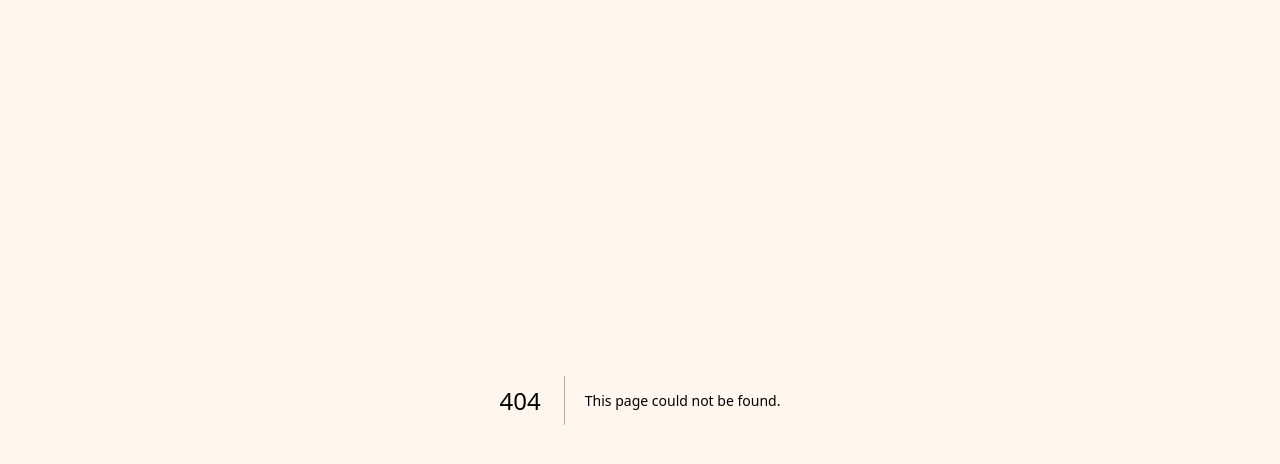
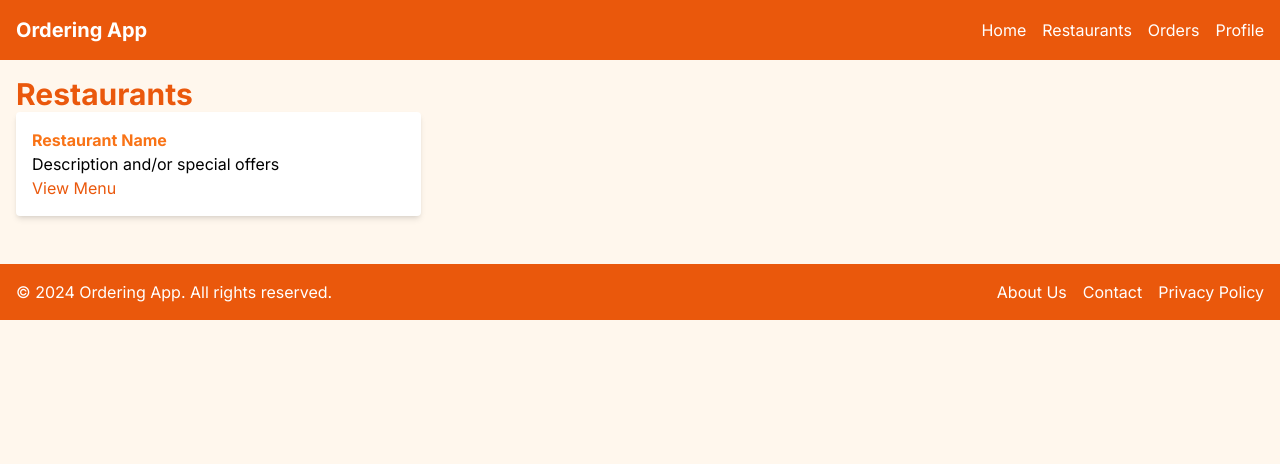
Before and after one commit to frontenddevtrainer/food-ordering-19-feb, a Next.js app: page /restaurants in a window 1280 px wide. Before the commit this address had no page. Shown: the top 464 px of the page. Built offline with nearby package versions, Linux system fonts and the light colour scheme; no server answers.

Commit message:
Added mongoose.

```diff
--- /dev/null
+++ b/app/components/footer/footer.tsx
@@ -0,0 +1,30 @@
+const Footer = () => {
+  return (
+    <footer className="bg-orange-600 text-white mt-8">
+      <div className="container mx-auto flex justify-between items-center p-4">
+        <p>&copy; 2024 Ordering App. All rights reserved.</p>
+        <nav>
+          <ul className="flex space-x-4">
+            <li>
+              <a href="/about" className="hover:text-orange-200">
+                About Us
+              </a>
+            </li>
+            <li>
+              <a href="/contact" className="hover:text-orange-200">
+                Contact
+              </a>
+            </li>
+            <li>
+              <a href="/privacy" className="hover:text-orange-200">
+                Privacy Policy
+              </a>
+            </li>
+          </ul>
+        </nav>
+      </div>
+    </footer>
+  );
+};
+
+export default Footer
--- /dev/null
+++ b/app/components/header/header.tsx
@@ -0,0 +1,35 @@
+const Header = () => {
+  return (
+    <header className="bg-orange-600 text-white">
+      <div className="container mx-auto flex justify-between items-center p-4">
+        <h1 className="text-xl font-bold">Ordering App</h1>
+        <nav>
+          <ul className="flex space-x-4">
+            <li>
+              <a href="/" className="hover:text-orange-200">
+                Home
+              </a>
+            </li>
+            <li>
+              <a href="/restaurants" className="hover:text-orange-200">
+                Restaurants
+              </a>
+            </li>
+            <li>
+              <a href="/orders" className="hover:text-orange-200">
+                Orders
+              </a>
+            </li>
+            <li>
+              <a href="/profile" className="hover:text-orange-200">
+                Profile
+              </a>
+            </li>
+          </ul>
+        </nav>
+      </div>
+    </header>
+  );
+};
+
+export default Header;
--- /dev/null
+++ b/app/db/db.ts
@@ -0,0 +1,35 @@
+import mongoose from "mongoose";
+
+const MONGODB_URI = process.env.MONGODB_URI as string;
+
+interface IMongooseCache {
+  conn: typeof mongoose | null;
+  promise: Promise<typeof mongoose> | null;
+}
+
+declare global {
+  var mongoose: IMongooseCache;
+}
+
+let cached: any = global.mongoose;
+
+if (!cached) {
+  cached = global.mongoose = { conn: null, promise: null };
+}
+
+async function connect(): Promise<typeof mongoose> {
+  if (cached.conn) {
+    return cached.conn;
+  }
+
+  if (!cached.promise) {
+    cached.promise = mongoose.connect(MONGODB_URI, {}).then(() => {
+      return mongoose;
+    });
+  }
+
+  cached.conn = await cached.promise;
+  return cached.conn;
+}
+
+export default connect;
--- a/app/layout.tsx
+++ b/app/layout.tsx
@@ -1,6 +1,8 @@
 import type { Metadata } from "next";
 import { Inter } from "next/font/google";
 import "./globals.css";
+import Header from "./components/header/header";
+import Footer from "./components/footer/footer";
 
 const inter = Inter({ subsets: ["latin"] });
 
@@ -16,7 +18,11 @@ export default function RootLayout({
 }>) {
   return (
     <html lang="en">
-      <body className={`${inter.className} bg-orange-50`}>{children}</body>
+      <body className={`${inter.className} bg-orange-50`}>
+        <Header/>
+        {children}
+        <Footer/>
+      </body>
     </html>
   );
 }
--- /dev/null
+++ b/app/restaurants/page.tsx
@@ -0,0 +1,27 @@
+import connect from "../db/db";
+
+// RSC - React server component;
+const RestaurantsPage = async () => {
+  await connect();
+
+  return (
+    <div className="container mx-auto p-4">
+      <h2 className="text-3xl font-bold text-orange-600">Restaurants</h2>
+
+      <div className="grid grid-cols-3 gap-4">
+        <div className="bg-white shadow-md rounded p-4">
+          <h3 className="font-bold text-orange-500">Restaurant Name</h3>
+          <p>Description and/or special offers</p>
+          <a
+            href="/restaurant-details"
+            className="text-orange-600 hover:underline"
+          >
+            View Menu
+          </a>
+        </div>
+      </div>
+    </div>
+  );
+};
+
+export default RestaurantsPage;
```
Also changed, not shown: package.json (+6 -5 lines), 2 other files (tests, documents, lock files or other folders).
